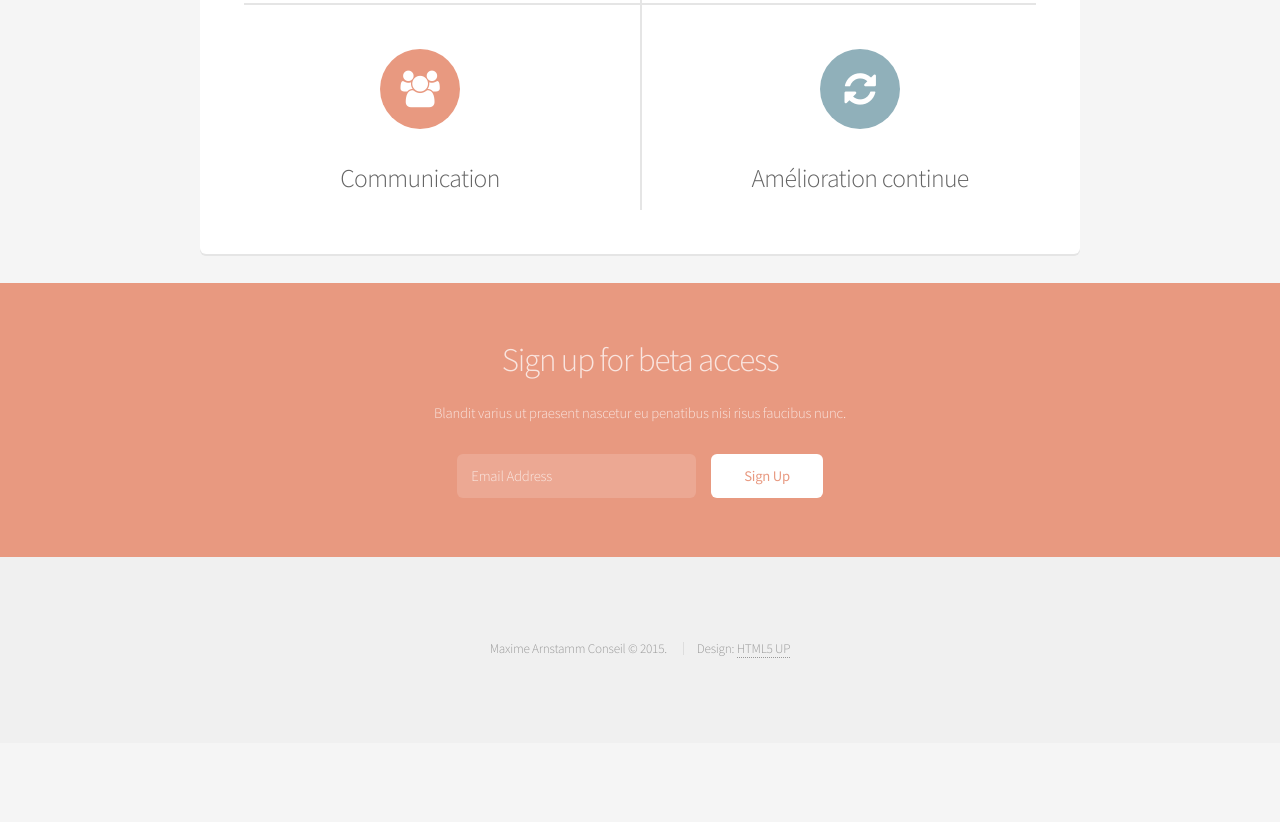
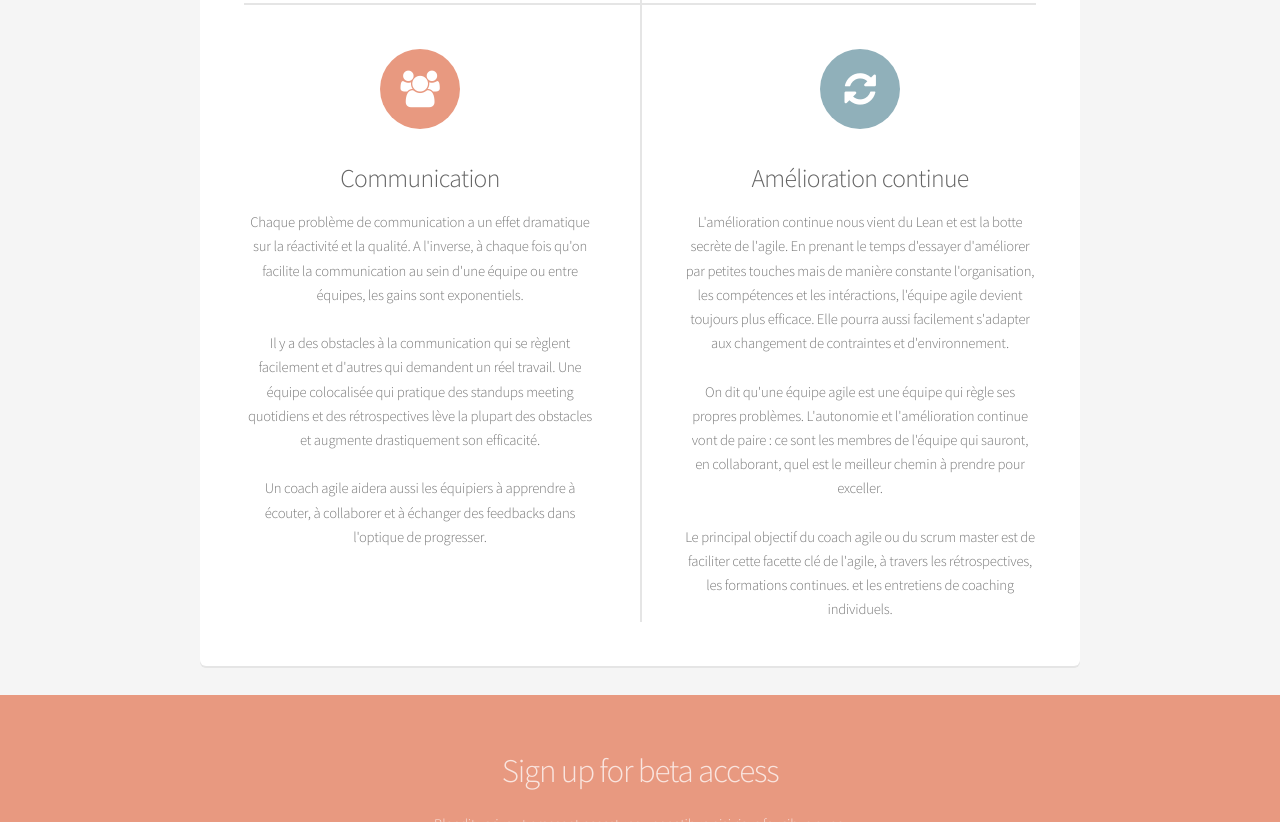
Before and after one commit to MaximeArnstamm/maximearnstamm.github.io, a plain HTML site: page index.html in a window 1280 px wide. Shown: the part 1584-2406 px from the top of the page. Before the commit the page ends 2327 px from the top, so only its background shows below. Drawn offline with Linux system fonts and the light colour scheme.

Commit message:
deux derniers carrés

```diff
--- a/index.html
+++ b/index.html
@@ -127,14 +127,36 @@
 						<span class="icon major fa-users accent2"></span>
 						<h3>Communication</h3>
 						<p>
-
+							Chaque problème de communication a un effet dramatique sur la réactivité et la qualité.
+							A l'inverse, à chaque fois qu'on facilite la communication au sein d'une équipe ou entre équipes,
+							les gains sont exponentiels.
+							<br/><br/>
+							Il y a des obstacles à la communication qui se règlent facilement et d'autres qui demandent
+							un réel travail. Une équipe colocalisée qui pratique des standups meeting quotidiens
+							et des rétrospectives lève la plupart des obstacles et augmente drastiquement son efficacité.
+							<br/><br/>
+							Un coach agile aidera aussi les équipiers à apprendre à écouter, à collaborer et à échanger des feedbacks
+							dans l'optique de progresser.
 						</p>
 					</section>
 					<section>
 						<span class="icon major fa-refresh accent4"></span>
 						<h3>Amélioration continue</h3>
 						<p>
-
+							L'amélioration continue nous vient du Lean et est la botte secrète de l'agile.
+							En prenant le temps d'essayer d'améliorer par petites touches mais de manière constante
+							l'organisation, les compétences et les intéractions, l'équipe agile
+							devient toujours plus efficace. Elle pourra aussi facilement s'adapter aux changement
+							de contraintes et d'environnement.
+							<br/><br/>
+							On dit qu'une équipe agile est une équipe qui règle ses propres problèmes.
+							L'autonomie et l'amélioration continue vont de paire : ce sont les membres
+							de l'équipe qui sauront, en collaborant, quel est le meilleur chemin à prendre
+							pour exceller.
+							<br/><br/>
+							Le principal objectif du coach agile ou du scrum master est de faciliter
+							cette facette clé de l'agile, à travers les rétrospectives, les formations continues.
+							et les entretiens de coaching individuels.
 						</p>
 					</section>
 				</div>
```
